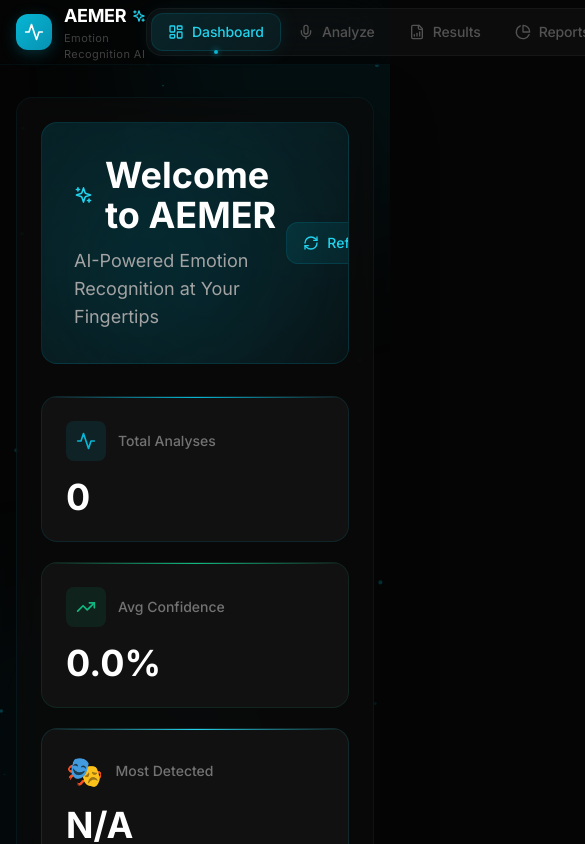
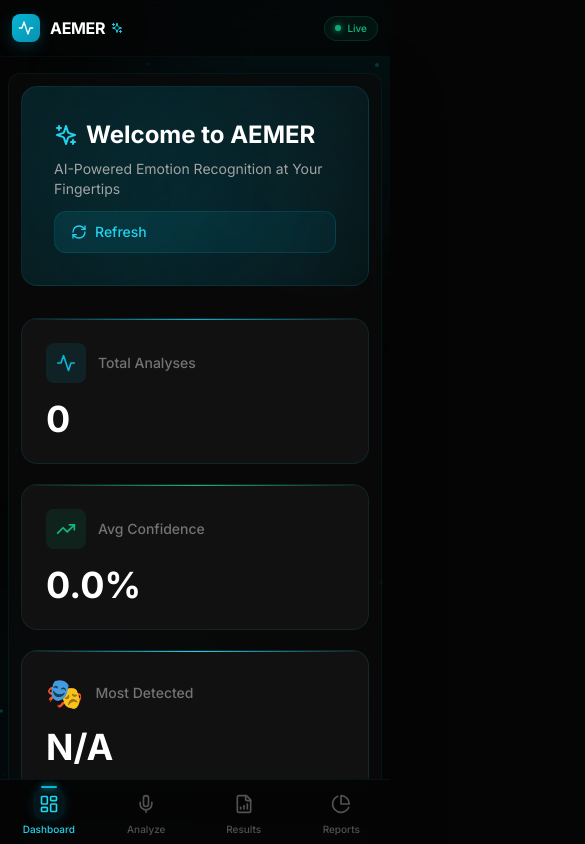
Before and after one commit to Sanjula03/AEMER, a React (Vite) app: page / in a window 390 px wide. Shown: the top 844 px of the page, 585 px wide, since content can reach past the window. Built offline with nearby package versions, Linux system fonts and the light colour scheme.

Commit message:
Mobile responsive: bottom tab bar, condensed header, responsive grids and text

```diff
--- a/src/components/Layout.tsx
+++ b/src/components/Layout.tsx
@@ -33,7 +33,6 @@ function ParticleBackground() {
     resize();
     window.addEventListener('resize', resize);
 
-    // Spawn particles
     for (let i = 0; i < 60; i++) {
       particles.push({
         x: Math.random() * canvas.width,
@@ -47,24 +46,19 @@ function ParticleBackground() {
 
     const draw = () => {
       ctx.clearRect(0, 0, canvas.width, canvas.height);
-
       particles.forEach((p) => {
         p.x += p.vx;
         p.y += p.vy;
-
-        // Wrap around edges
         if (p.x < 0) p.x = canvas.width;
         if (p.x > canvas.width) p.x = 0;
         if (p.y < 0) p.y = canvas.height;
         if (p.y > canvas.height) p.y = 0;
-
         ctx.beginPath();
         ctx.arc(p.x, p.y, p.size, 0, Math.PI * 2);
         ctx.fillStyle = `rgba(6, 182, 212, ${p.opacity})`;
         ctx.fill();
       });
 
-      // Draw connection lines between nearby particles
       for (let i = 0; i < particles.length; i++) {
         for (let j = i + 1; j < particles.length; j++) {
           const dx = particles[i].x - particles[j].x;
@@ -80,12 +74,10 @@ function ParticleBackground() {
           }
         }
       }
-
       animId = requestAnimationFrame(draw);
     };
 
     draw();
-
     return () => {
       cancelAnimationFrame(animId);
       window.removeEventListener('resize', resize);
@@ -111,10 +103,9 @@ export function Layout({ children, currentPage, onNavigate }: LayoutProps) {
 
   return (
     <div className="min-h-screen relative" style={{ background: '#050505' }}>
-      {/* Animated particle background */}
       <ParticleBackground />
 
-      {/* Subtle ambient glow orbs */}
+      {/* Ambient glow orbs */}
       <div className="fixed inset-0 overflow-hidden pointer-events-none" style={{ zIndex: 0 }}>
         <div
           className="absolute -top-32 -right-32 w-96 h-96 rounded-full blur-3xl"
@@ -126,7 +117,7 @@ export function Layout({ children, currentPage, onNavigate }: LayoutProps) {
         />
       </div>
 
-      {/* ═══ Unified Header + Navigation ═══ */}
+      {/* ═══ TOP HEADER (visible on all sizes) ═══ */}
       <header
         className="relative sticky top-0 z-50"
         style={{
@@ -135,32 +126,32 @@ export function Layout({ children, currentPage, onNavigate }: LayoutProps) {
           borderBottom: '1px solid rgba(6, 182, 212, 0.06)',
         }}
       >
-        <div className="max-w-7xl mx-auto px-4 sm:px-6 lg:px-8">
-          <div className="flex justify-between items-center h-16">
+        <div className="max-w-7xl mx-auto px-3 sm:px-6 lg:px-8">
+          <div className="flex justify-between items-center h-14 sm:h-16">
             {/* Logo */}
-            <div className="flex items-center space-x-3">
+            <div className="flex items-center space-x-2.5">
               <div
-                className="p-2 rounded-xl"
+                className="p-1.5 sm:p-2 rounded-lg sm:rounded-xl"
                 style={{
                   background: 'linear-gradient(135deg, #06b6d4, #0891b2)',
                   boxShadow: '0 4px 15px rgba(6, 182, 212, 0.25)',
                 }}
               >
-                <Activity className="w-5 h-5 text-white" />
+                <Activity className="w-4 h-4 sm:w-5 sm:h-5 text-white" />
               </div>
               <div>
-                <h1 className="text-lg font-bold text-white flex items-center gap-1.5" style={{ letterSpacing: '-0.02em' }}>
+                <h1 className="text-base sm:text-lg font-bold text-white flex items-center gap-1.5" style={{ letterSpacing: '-0.02em' }}>
                   AEMER
-                  <Sparkles className="w-3.5 h-3.5" style={{ color: '#22d3ee' }} />
+                  <Sparkles className="w-3 h-3 sm:w-3.5 sm:h-3.5" style={{ color: '#22d3ee' }} />
                 </h1>
-                <p style={{ color: '#404040', fontSize: '11px', letterSpacing: '0.04em' }}>
+                <p className="hidden sm:block" style={{ color: '#404040', fontSize: '11px', letterSpacing: '0.04em' }}>
                   Emotion Recognition AI
                 </p>
               </div>
             </div>
 
-            {/* ── Nav Pills ── */}
-            <nav className="flex items-center">
+            {/* ── Desktop Nav Pills (hidden on mobile) ── */}
+            <nav className="hidden md:flex items-center">
               <div
                 className="flex items-center rounded-2xl p-1"
                 style={{ background: 'rgba(255,255,255,0.03)', border: '1px solid rgba(255,255,255,0.04)' }}
@@ -202,7 +193,6 @@ export function Layout({ children, currentPage, onNavigate }: LayoutProps) {
                     >
                       <Icon className="w-4 h-4" />
                       <span style={{ letterSpacing: '-0.01em' }}>{item.label}</span>
-                      {/* Active glow dot */}
                       {isActive && (
                         <div
                           className="absolute -bottom-1 left-1/2 -translate-x-1/2 w-1 h-1 rounded-full"
@@ -217,23 +207,23 @@ export function Layout({ children, currentPage, onNavigate }: LayoutProps) {
 
             {/* Live Badge */}
             <div
-              className="flex items-center space-x-2 rounded-full px-3.5 py-1.5"
+              className="flex items-center space-x-1.5 sm:space-x-2 rounded-full px-2.5 sm:px-3.5 py-1 sm:py-1.5"
               style={{
                 background: 'rgba(16, 185, 129, 0.08)',
                 border: '1px solid rgba(16, 185, 129, 0.15)',
               }}
             >
               <div className="w-1.5 h-1.5 rounded-full animate-pulse" style={{ background: '#10b981', boxShadow: '0 0 6px #10b981' }} />
-              <span style={{ color: '#10b981', fontSize: '12px', fontWeight: 500 }}>Live on Cloud</span>
+              <span className="text-[10px] sm:text-xs" style={{ color: '#10b981', fontWeight: 500 }}>Live</span>
             </div>
           </div>
         </div>
       </header>
 
-      {/* Main Content */}
-      <main className="relative z-10 max-w-7xl mx-auto px-4 sm:px-6 lg:px-8 py-8">
+      {/* Main Content — add bottom padding on mobile for tab bar */}
+      <main className="relative z-10 max-w-7xl mx-auto px-2 sm:px-6 lg:px-8 py-4 sm:py-8 pb-24 md:pb-8">
         <div
-          className="rounded-2xl p-6"
+          className="rounded-xl sm:rounded-2xl p-3 sm:p-6"
           style={{
             background: 'rgba(10, 10, 10, 0.7)',
             backdropFilter: 'blur(16px)',
@@ -245,10 +235,53 @@ export function Layout({ children, currentPage, onNavigate }: LayoutProps) {
         </div>
       </main>
 
-      {/* Footer */}
-      <footer className="relative z-10 text-center py-8 mt-4 text-sm" style={{ color: '#525252' }}>
+      {/* Footer (hidden on mobile to save space) */}
+      <footer className="hidden md:block relative z-10 text-center py-8 mt-4 text-sm" style={{ color: '#525252' }}>
         <p>Built with 🎭 AI-Powered Emotion Recognition</p>
       </footer>
+
+      {/* ═══ MOBILE BOTTOM TAB BAR ═══ */}
+      <nav
+        className="md:hidden fixed bottom-0 left-0 right-0 z-50"
+        style={{
+          background: 'rgba(5, 5, 5, 0.92)',
+          backdropFilter: 'blur(24px) saturate(200%)',
+          borderTop: '1px solid rgba(6, 182, 212, 0.08)',
+          paddingBottom: 'env(safe-area-inset-bottom)',
+        }}
+      >
+        <div className="flex justify-around items-center h-16">
+          {navItems.map((item) => {
+            const isActive = currentPage === item.id;
+            const Icon = item.icon;
+            return (
+              <button
+                key={item.id}
+                onClick={() => onNavigate(item.id)}
+                className="flex flex-col items-center justify-center gap-0.5 w-full h-full transition-all"
+                style={{ color: isActive ? '#22d3ee' : '#525252' }}
+              >
+                <div
+                  className="relative p-1.5 rounded-xl transition-all"
+                  style={isActive ? {
+                    background: 'rgba(6,182,212,0.1)',
+                    boxShadow: '0 0 12px rgba(6,182,212,0.15)',
+                  } : {}}
+                >
+                  <Icon className="w-5 h-5" />
+                  {isActive && (
+                    <div
+                      className="absolute -top-0.5 left-1/2 -translate-x-1/2 w-4 h-0.5 rounded-full"
+                      style={{ background: '#06b6d4', boxShadow: '0 0 6px #06b6d4' }}
+                    />
+                  )}
+                </div>
+                <span className="text-[10px] font-medium">{item.label}</span>
+              </button>
+            );
+          })}
+        </div>
+      </nav>
     </div>
   );
 }
--- a/src/pages/Analyze.tsx
+++ b/src/pages/Analyze.tsx
@@ -276,8 +276,8 @@ export function Analyze({ onNavigate: _onNavigate }: AnalyzeProps) {
     <>
       <div className="max-w-4xl mx-auto space-y-8">
         <div className="animate-fade-in-up">
-          <h2 className="text-3xl font-bold text-white mb-2">Analyze Emotion</h2>
-          <p style={{ color: '#737373' }}>
+          <h2 className="text-xl sm:text-3xl font-bold text-white mb-2">Analyze Emotion</h2>
+          <p className="text-xs sm:text-base" style={{ color: '#737373' }}>
             Submit audio, video, or text for multimodal emotion recognition
           </p>
         </div>
@@ -299,7 +299,7 @@ export function Analyze({ onNavigate: _onNavigate }: AnalyzeProps) {
                 </div>
                 {s < 3 && (
                   <div
-                    className="h-0.5 w-20 mx-2 rounded-full transition-all"
+                    className="h-0.5 w-8 sm:w-20 mx-1 sm:mx-2 rounded-full transition-all"
                     style={{ background: step > s ? '#06b6d4' : '#1f1f1f' }}
                   />
                 )}
--- a/src/pages/Dashboard.tsx
+++ b/src/pages/Dashboard.tsx
@@ -156,13 +156,13 @@ export function Dashboard({ onNavigate }: DashboardProps) {
         <div className="absolute top-0 right-0 w-72 h-72 rounded-full blur-3xl" style={{ background: 'rgba(6,182,212,0.08)' }} />
         <div className="absolute bottom-0 left-0 w-48 h-48 rounded-full blur-3xl" style={{ background: 'rgba(6,182,212,0.05)' }} />
 
-        <div className="relative flex items-center justify-between">
+        <div className="relative flex flex-col sm:flex-row sm:items-center justify-between gap-3">
           <div>
-            <h2 className="text-4xl font-bold text-white mb-3 flex items-center gap-3">
-              <Sparkles className="w-9 h-9" style={{ color: '#22d3ee' }} />
+            <h2 className="text-2xl sm:text-4xl font-bold text-white mb-2 sm:mb-3 flex items-center gap-2 sm:gap-3">
+              <Sparkles className="w-6 h-6 sm:w-9 sm:h-9" style={{ color: '#22d3ee' }} />
               Welcome to AEMER
             </h2>
-            <p className="text-lg" style={{ color: '#a3a3a3' }}>
+            <p className="text-sm sm:text-lg" style={{ color: '#a3a3a3' }}>
               <TypingText text="AI-Powered Emotion Recognition at Your Fingertips" />
             </p>
           </div>
--- a/src/pages/Reports.tsx
+++ b/src/pages/Reports.tsx
@@ -157,13 +157,13 @@ export function Reports() {
   return (
     <div className="space-y-6">
       {/* Header */}
-      <div className="flex items-center justify-between animate-fade-in-up">
+      <div className="flex flex-col sm:flex-row sm:items-center justify-between gap-3 animate-fade-in-up">
         <div>
-          <h2 className="text-3xl font-bold text-white mb-1 flex items-center space-x-3">
-            <Sparkles className="w-7 h-7 text-cyan-400" />
+          <h2 className="text-xl sm:text-3xl font-bold text-white mb-1 flex items-center space-x-2 sm:space-x-3">
+            <Sparkles className="w-5 h-5 sm:w-7 sm:h-7 text-cyan-400" />
             <span>Reports</span>
           </h2>
-          <p style={{ color: '#525252', fontSize: '14px' }}>
+          <p className="text-xs sm:text-sm" style={{ color: '#525252' }}>
             <TypingText text="Analytics and trends from your emotion analysis history" speed={25} />
           </p>
         </div>
--- a/src/pages/Results.tsx
+++ b/src/pages/Results.tsx
@@ -169,13 +169,13 @@ export function Results() {
   return (
     <div className="space-y-6">
       {/* Header */}
-      <div className="flex items-center justify-between animate-fade-in-up">
+      <div className="flex flex-col sm:flex-row sm:items-center justify-between gap-3 animate-fade-in-up">
         <div>
-          <h2 className="text-3xl font-bold text-white mb-1 flex items-center space-x-3">
-            <Sparkles className="w-7 h-7 text-cyan-400" />
+          <h2 className="text-xl sm:text-3xl font-bold text-white mb-1 flex items-center space-x-2 sm:space-x-3">
+            <Sparkles className="w-5 h-5 sm:w-7 sm:h-7 text-cyan-400" />
             <span>Analysis Report</span>
           </h2>
-          <p style={{ color: '#525252', fontSize: '14px' }}>
+          <p className="text-xs sm:text-sm" style={{ color: '#525252' }}>
             <TypingText text={`Detailed emotion insights & mental health recommendations (${analyses.length} total)`} />
           </p>
         </div>
```
